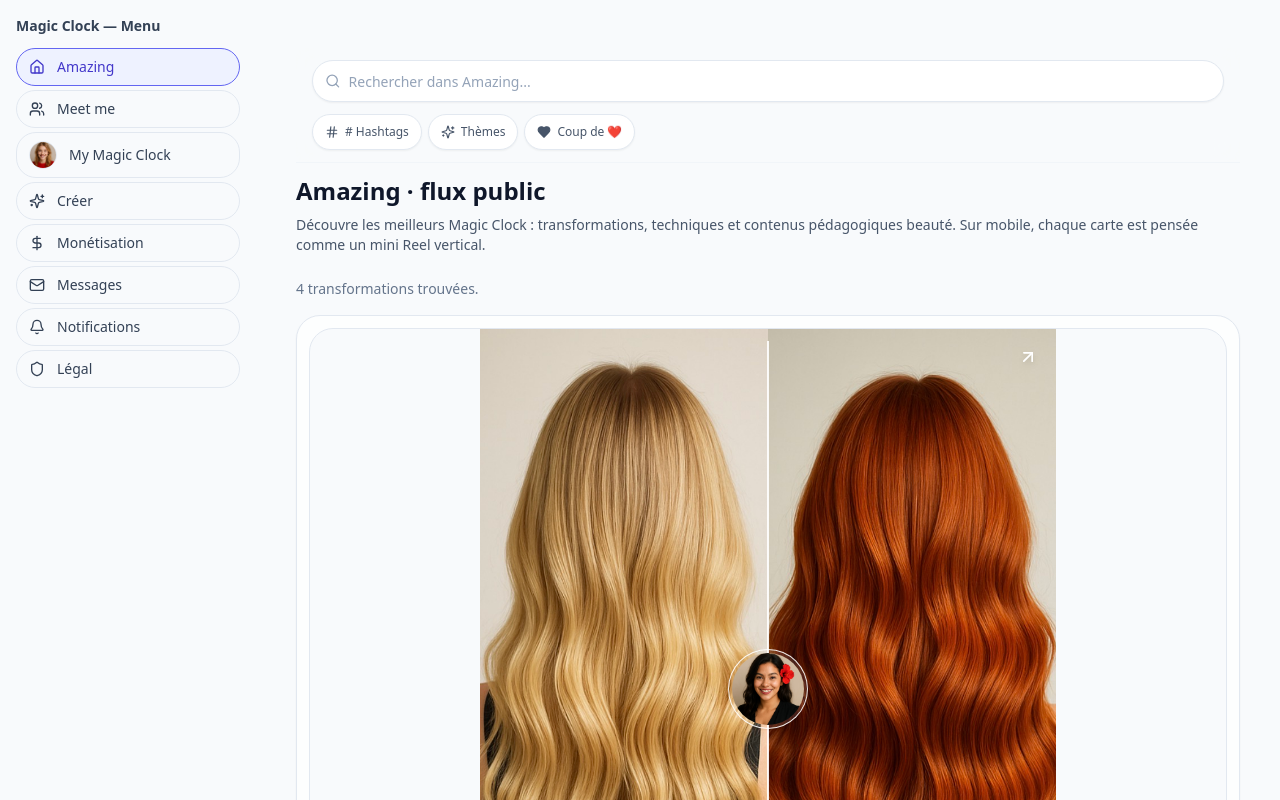
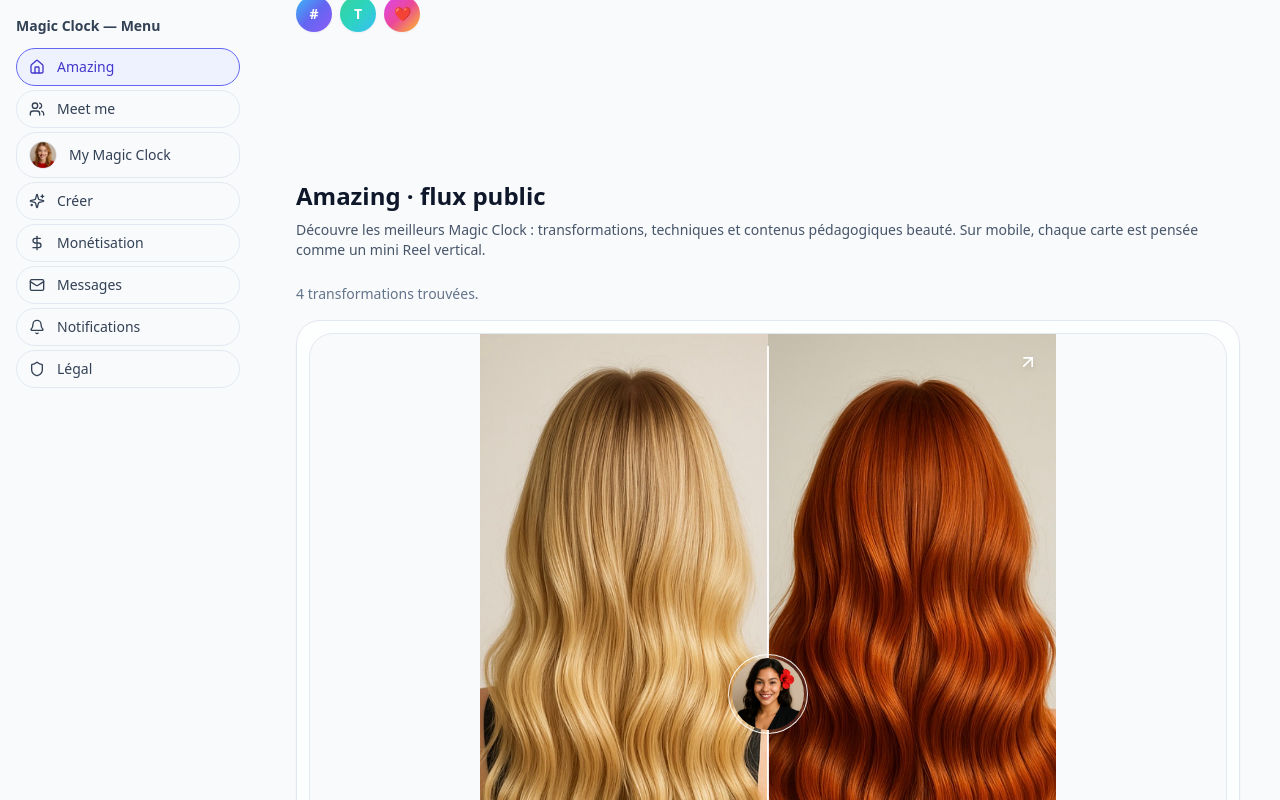
Before and after one commit to welcome-magic-clock/magic-clock-web-mvp, a Next.js app: page / in a window 1280 px wide. Shown: the top 800 px of the page. Built offline with nearby package versions, Linux system fonts and the light colour scheme.

Commit message:
Update SearchToolbar.tsx

```diff
--- a/components/search/SearchToolbar.tsx
+++ b/components/search/SearchToolbar.tsx
@@ -1,90 +1,172 @@
+// components/search/SearchToolbar.tsx
 "use client";
 
-import { useState } from "react";
-import { Search, Hash, Heart, Sparkles } from "lucide-react";
-import { FilterBubble } from "@/components/ui/FilterBubble";
-import { useHideOnScroll } from "@/components/hooks/useHideOnScroll";
-import { cn } from "@/lib/utils";
+import { useEffect, useState } from "react";
+import { Search } from "lucide-react";
 
-type SearchToolbarVariant = "amazing"; // on ajoutera "meet" | "monet" | "mymagic" plus tard
+type SearchToolbarVariant =
+  | "amazing"
+  | "meetme"
+  | "create"
+  | "monet"
+  | "mymagic";
+
+type Bubble = {
+  id: string;
+  label: string;
+  symbol: string; // lettre, icône, emoji…
+  gradientClass: string;
+};
+
+const BUBBLES_BY_VARIANT: Record<SearchToolbarVariant, Bubble[]> = {
+  // Onglet Amazing : # / Thèmes / ❤️
+  amazing: [
+    {
+      id: "hashtags",
+      label: "# Hashtags",
+      symbol: "#",
+      gradientClass: "from-sky-400 via-indigo-500 to-violet-500",
+    },
+    {
+      id: "themes",
+      label: "Thèmes",
+      symbol: "T",
+      gradientClass: "from-emerald-400 via-teal-400 to-sky-400",
+    },
+    {
+      id: "favorites",
+      label: "Coup de cœur",
+      symbol: "❤️",
+      gradientClass: "from-fuchsia-500 via-pink-500 to-amber-400",
+    },
+  ],
+
+  // Onglet Meet me : @ créateur, Métier, Pays
+  meetme: [
+    {
+      id: "creator",
+      label: "@ Créateur",
+      symbol: "@",
+      gradientClass: "from-sky-400 via-indigo-500 to-violet-500",
+    },
+    {
+      id: "job",
+      label: "Métier",
+      symbol: "M",
+      gradientClass: "from-emerald-400 via-teal-400 to-sky-400",
+    },
+    {
+      id: "country",
+      label: "Pays",
+      symbol: "🌍",
+      gradientClass: "from-fuchsia-500 via-pink-500 to-amber-400",
+    },
+  ],
+
+  // Pour la suite (on les préparera plus tard dans les pages concernées)
+  create: [],
+  monet: [],
+  mymagic: [],
+};
 
 type SearchToolbarProps = {
-  variant?: SearchToolbarVariant;
-  onChangeQuery?: (value: string) => void; // pour plus tard (filtre réel)
+  variant: SearchToolbarVariant;
 };
 
-export function SearchToolbar({ variant = "amazing", onChangeQuery }: SearchToolbarProps) {
+export function SearchToolbar({ variant }: SearchToolbarProps) {
+  const bubbles = BUBBLES_BY_VARIANT[variant] ?? [];
   const [query, setQuery] = useState("");
-  const [activeKey, setActiveKey] = useState<string | null>(null);
-  const hidden = useHideOnScroll();
+  const [visible, setVisible] = useState(true);
 
-  const handleSetQuery = (v: string) => {
-    setQuery(v);
-    onChangeQuery?.(v);
+  // Petit effet : barre qui se cache en scroll down, réapparaît en scroll up
+  useEffect(() => {
+    let lastY = window.scrollY;
+    let timeout: number | undefined;
+
+    const onScroll = () => {
+      const currentY = window.scrollY;
+      const goingDown = currentY > lastY + 4;
+      const goingUp = currentY < lastY - 4;
+
+      if (goingDown) {
+        // on cache après une petite pause
+        window.clearTimeout(timeout);
+        timeout = window.setTimeout(() => setVisible(false), 300);
+      } else if (goingUp) {
+        setVisible(true);
+      }
+
+      lastY = currentY;
     };
+
+    window.addEventListener("scroll", onScroll, { passive: true });
+    return () => {
+      window.removeEventListener("scroll", onScroll);
+      window.clearTimeout(timeout);
+    };
+  }, []);
 
   return (
     <div
-      className={cn(
-        "sticky top-0 z-30 mb-3 flex flex-col gap-3 border-b border-slate-100 bg-slate-50/80 px-4 pb-3 pt-3 backdrop-blur-md",
-        "transition-transform duration-200",
-        hidden ? "-translate-y-full" : "translate-y-0"
-      )}
+      className={`sticky top-0 z-20 mb-4 bg-slate-50/90 pb-3 pt-2 backdrop-blur transition-transform duration-200 ${
+        visible ? "translate-y-0" : "-translate-y-full"
+      }`}
     >
-      {/* Ligne recherche */}
-      <div className="flex items-center gap-2 rounded-full border border-slate-200 bg-white px-3 py-2 shadow-sm">
-        <Search className="h-4 w-4 text-slate-400" />
+      <div className="mx-auto flex max-w-5xl flex-col gap-3 px-4 sm:px-0">
+        {/* Champ de recherche */}
+        <div className="relative">
+          <Search className="pointer-events-none absolute left-3 top-1/2 h-4 w-4 -translate-y-1/2 text-slate-400" />
           <input
+            type="search"
             value={query}
-          onChange={(e) => handleSetQuery(e.target.value)}
-          placeholder="Rechercher dans Amazing..."
-          className="h-6 w-full border-none bg-transparent text-sm text-slate-800 placeholder:text-slate-400 focus:outline-none"
+            onChange={(e) => setQuery(e.target.value)}
+            placeholder={
+              variant === "amazing"
+                ? "Rechercher dans Amazing..."
+                : variant === "meetme"
+                ? "Rechercher un créateur, un métier…"
+                : "Rechercher…"
+            }
+            className="h-11 w-full rounded-full border border-slate-200 bg-white pl-9 pr-4 text-sm text-slate-800 outline-none ring-0 transition focus:border-indigo-400 focus:ring-2 focus:ring-indigo-100"
           />
         </div>
 
-      {/* Ligne bulles – version Amazing */}
-      {variant === "amazing" && (
-        <div className="flex flex-wrap gap-1.5">
-          <FilterBubble
-            label="# Hashtags"
-            icon={<Hash className="h-3.5 w-3.5" />}
-            tone="indigo"
-            active={activeKey === "hashtags"}
+        {/* Rangée de bulles */}
+        {bubbles.length > 0 && (
+          <div className="-mx-1 flex items-center gap-2 overflow-x-auto px-1 pb-1">
+            {bubbles.map((bubble) => (
+              <button
+                key={bubble.id}
+                type="button"
+                className="group relative inline-flex h-9 w-9 flex-shrink-0 items-center justify-center rounded-full bg-gradient-to-br text-sm font-semibold text-white shadow-sm transition hover:scale-105 hover:shadow-md"
+                style={{}}
+                // titre natif pour l’instant (desktop) + accessibilité
+                title={bubble.label}
                 onClick={() => {
-              const nextActive = activeKey === "hashtags" ? null : "hashtags";
-              setActiveKey(nextActive);
-              if (nextActive) {
-                handleSetQuery(query.startsWith("#") ? query : "#");
+                  // logique simple : on pré-remplit la barre de recherche
+                  if (bubble.id === "hashtags") {
+                    setQuery("#");
+                  } else if (bubble.id === "creator") {
+                    setQuery("@");
+                  } else {
+                    setQuery(bubble.label);
                   }
                 }}
-          />
-          <FilterBubble
-            label="Thèmes"
-            icon={<Sparkles className="h-3.5 w-3.5" />}
-            tone="sky"
-            active={activeKey === "themes"}
-            onClick={() => {
-              const nextActive = activeKey === "themes" ? null : "themes";
-              setActiveKey(nextActive);
-              if (nextActive) {
-                handleSetQuery("");
-              }
-            }}
-          />
-          <FilterBubble
-            label="Coup de ❤️"
-            icon={<Heart className="h-3.5 w-3.5 fill-current" />}
-            tone="pink"
-            active={activeKey === "favorites"}
-            onClick={() => {
-              const nextActive = activeKey === "favorites" ? null : "favorites";
-              setActiveKey(nextActive);
-              // plus tard : filtrer par contenus les plus aimés
-            }}
-          />
-          {/* Tu pourras ajouter d'autres bulles ensuite, ex. “Tendances”, “Créateurs suivis”, etc. */}
+              >
+                <div className={`h-full w-full rounded-full bg-gradient-to-br ${bubble.gradientClass} flex items-center justify-center`}>
+                  <span aria-hidden="true">{bubble.symbol}</span>
+                  <span className="sr-only">{bubble.label}</span>
+                </div>
+
+                {/* Tooltip au survol (desktop) */}
+                <span className="pointer-events-none absolute left-1/2 top-full z-30 mt-1 hidden -translate-x-1/2 whitespace-nowrap rounded-full bg-slate-900 px-2 py-1 text-[10px] text-white shadow-lg group-hover:block">
+                  {bubble.label}
+                </span>
+              </button>
+            ))}
           </div>
         )}
       </div>
+    </div>
   );
 }
```
Lines whose indentation alone changed are shown as unchanged.
